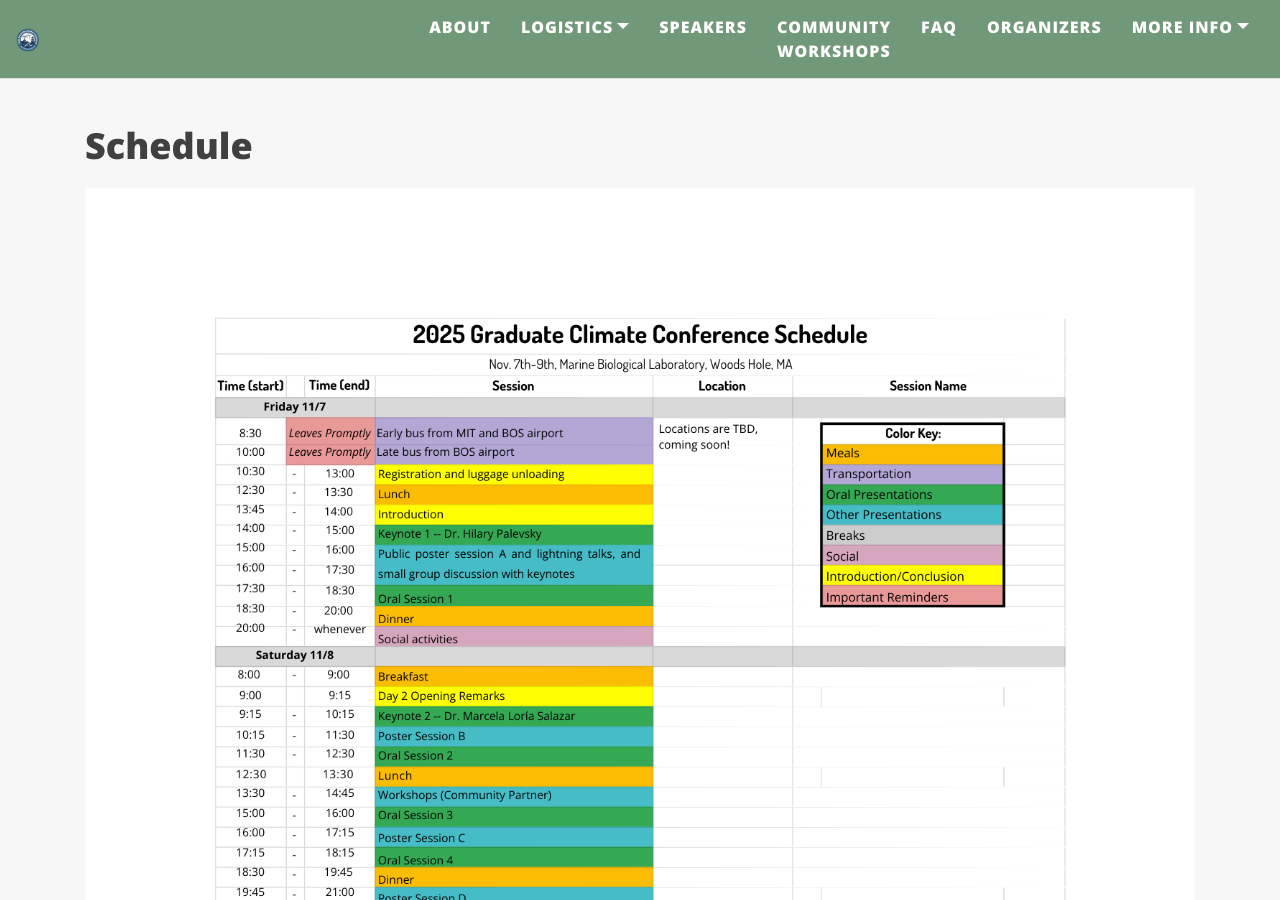
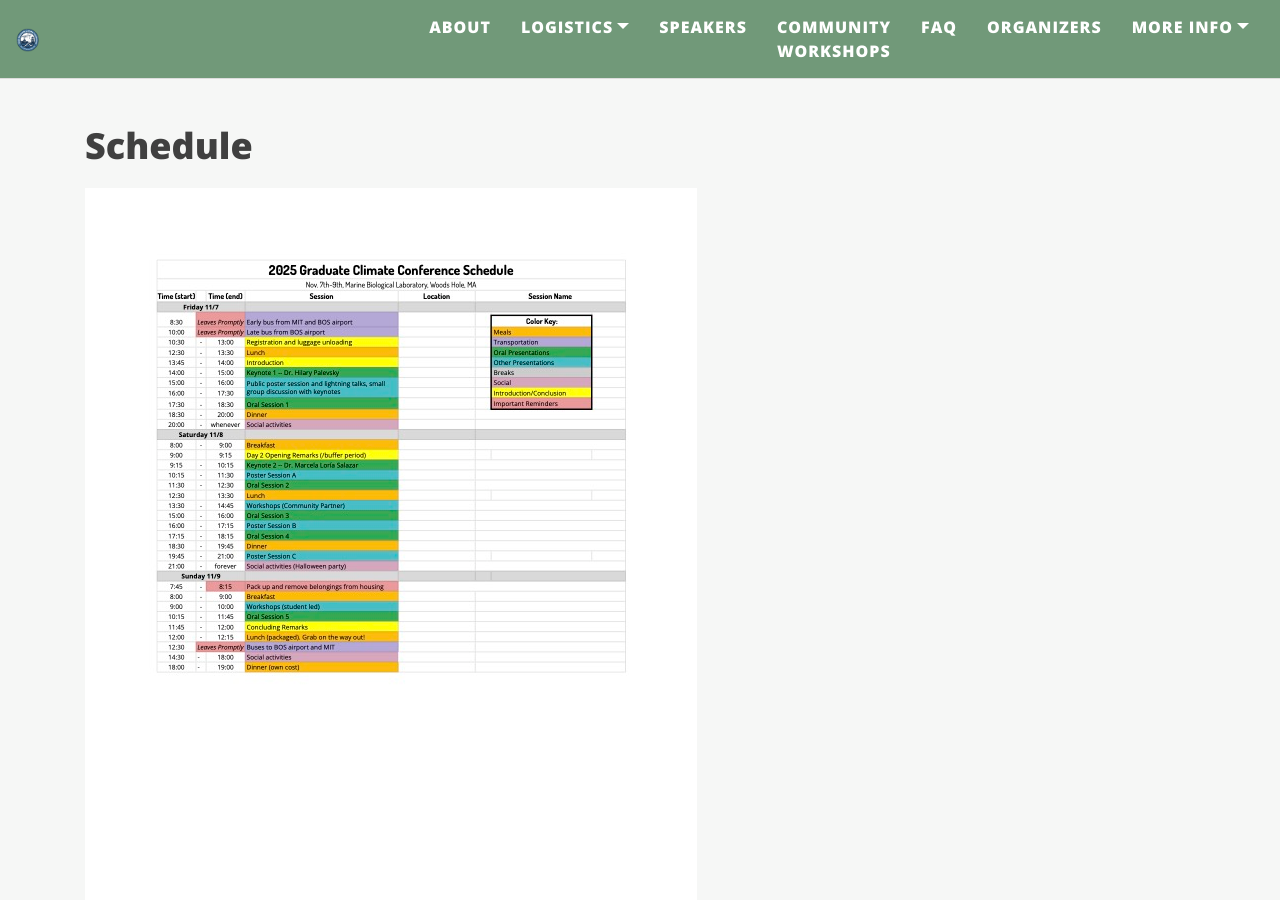
Before and after one commit to graduateclimateconference/graduateclimateconference.github.io, a Jekyll site: the page built from schedule.md, in a window 1280 px wide and 900 px high, scrolled down 416 px. Built offline with Jekyll 4.4.1, drawn with Linux system fonts in a browser that asks for light colours; nearby versions of some CDN libraries.

Commit message:
Update schedule.md

```diff
--- a/schedule.md
+++ b/schedule.md
@@ -6,7 +6,7 @@
 
 # Schedule
 
-<img src="/assets/img/GCC_schedule.png" alt="Conference schedule">
+<img src="/assets/img/conference_schedule_updated.jpg" alt="Conference schedule">
 
 <!--[Abstracts](https://graduateclimateconference.github.io/pdf/GCC2024_abstracts.pdf)-->
 
```
